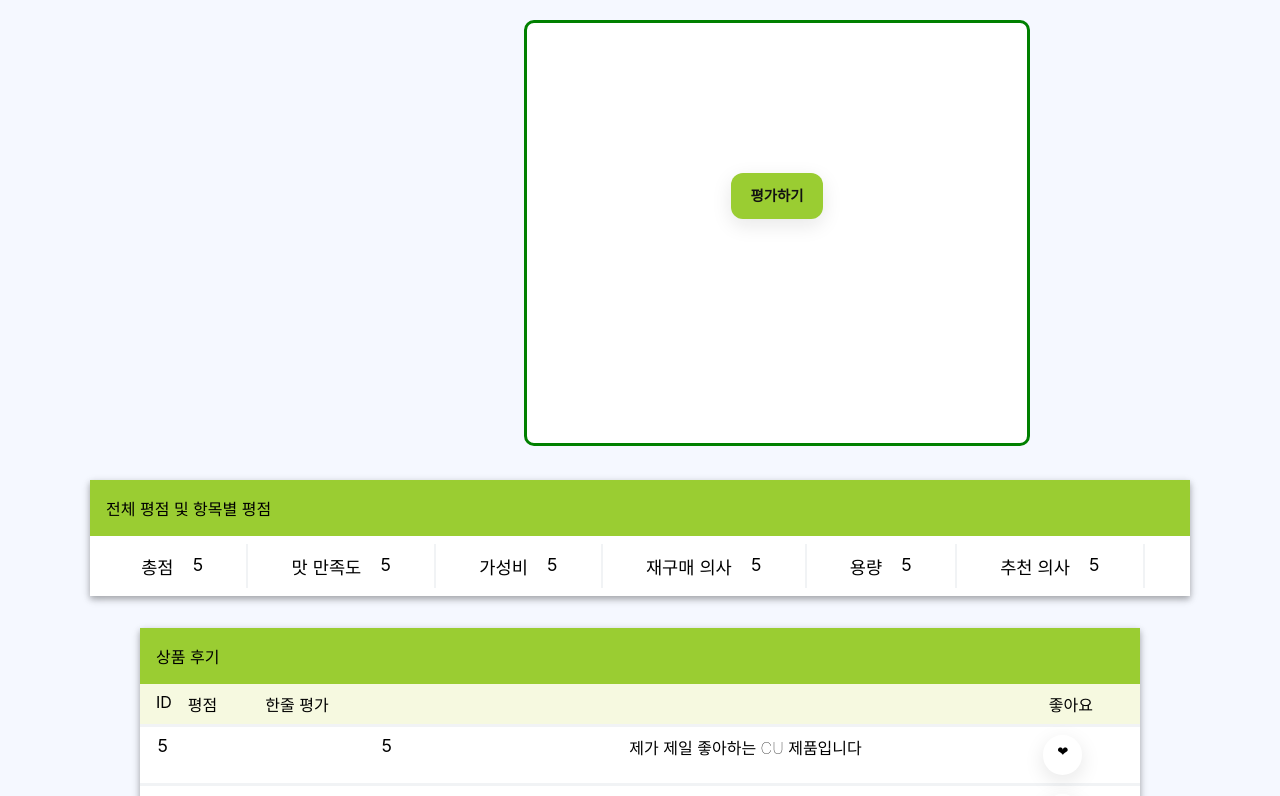
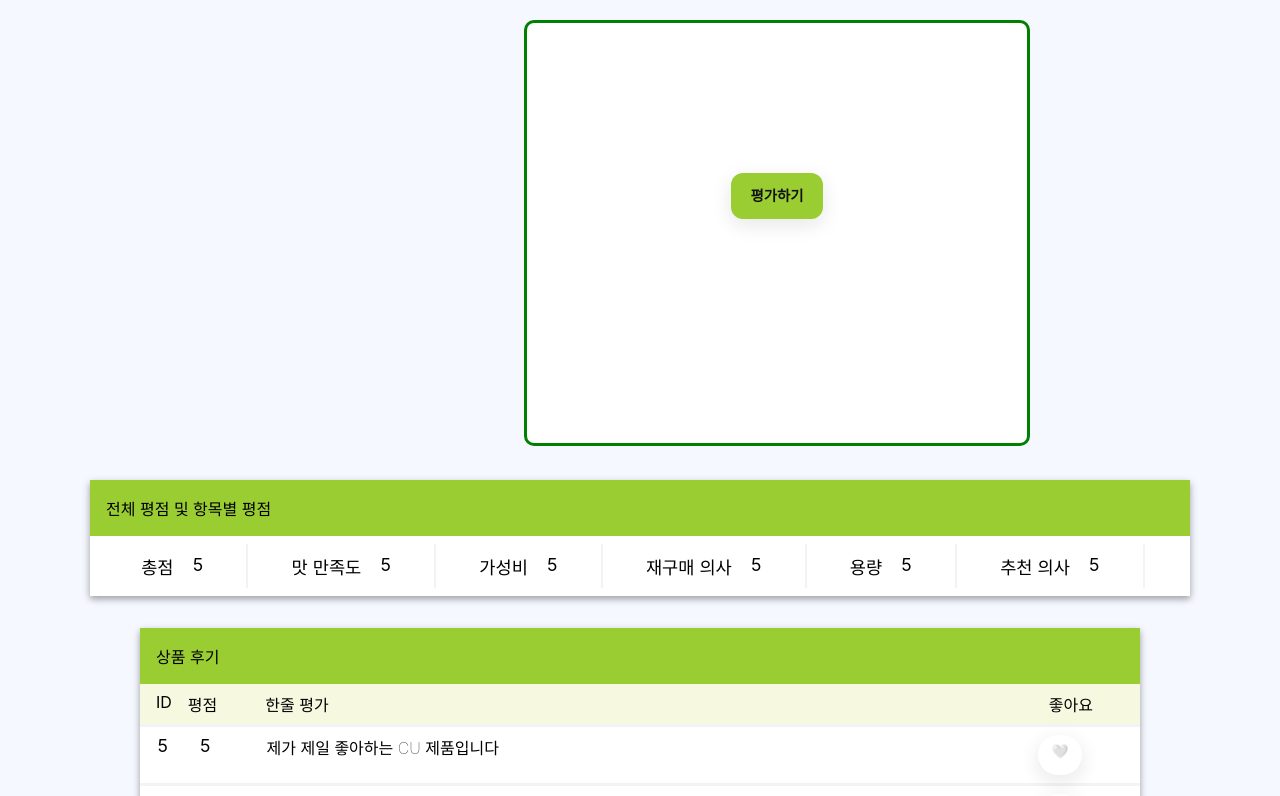
Before and after one commit to swsnu/swppfall2022-team19, a React (Create React App) app in the folder frontend/cu/: page /1/ProductDetail in a window 1280 px wide. Shown: the top 796 px of the page. Built offline with nearby package versions, Linux system fonts and the light colour scheme.

Commit message:
Update Review.tsx
func description and more concise func return

```diff
--- a/frontend/cu/src/components/Review/Review.tsx
+++ b/frontend/cu/src/components/Review/Review.tsx
@@ -1,7 +1,6 @@
 // Review
-// username | totalScore
-// cotent   | like-button
-// dispatch function: clickLikeButton
+// Review contains 'user_id' 'totalScore' 'comment' 'likedCount' 'liked'
+// Review.ts slice has 'clickLike' reducer  to change the state of 'liked' attribute for all te Reviews.
 
 
 import "./Review.css"
@@ -23,36 +22,22 @@ export default function Review(props: IProps){
     const dispatch = useDispatch()
     const postReviewHandler = () => {
         dispatch(reviewActions.clickLike)
-        if (liked == false)
+        if (liked === false)
             setLiked(true)
         else
             setLiked(false)
     };
 
-    if(liked)
-        return (
-            <article className ='Review'>
+    return (
+        <article className ='Review'>
+            <div className = 'review_button_except'>
                 <div className = "review_user_id">{props.user_id}</div>
                 <div className = "review_totalScore">{props.totalScore}</div>
                 <div className = "review_comment">{props.comment}</div>
-                <div className = "like_button">
-                    <button className = 'like_button_on'> &#10084;</button>
-                </div>
-            </article>
-        );
-    else{
-        return (
-            <article className ='Review'>
-                <div className = "review_user_id">{props.user_id}</div>
-                <div className = "review_totalScore">{props.totalScore}</div>
-                <div className = "review_comment">{props.comment}</div>
-                <div className = "like_button">
-                    <button className = 'like_button_off' > &#10084;</button>
-                </div>
-            </article>
-        );
-    }
+            </div>
+            <div className = "like_button" onClick={postReviewHandler}>
+                {liked? <button>❤️</button>: <button>🤍</button>}
+            </div>
+        </article>
+    );
 };
-
-//onClick={() => postReviewHandler()}
-//onClick={() => postReviewHandler()}
```
